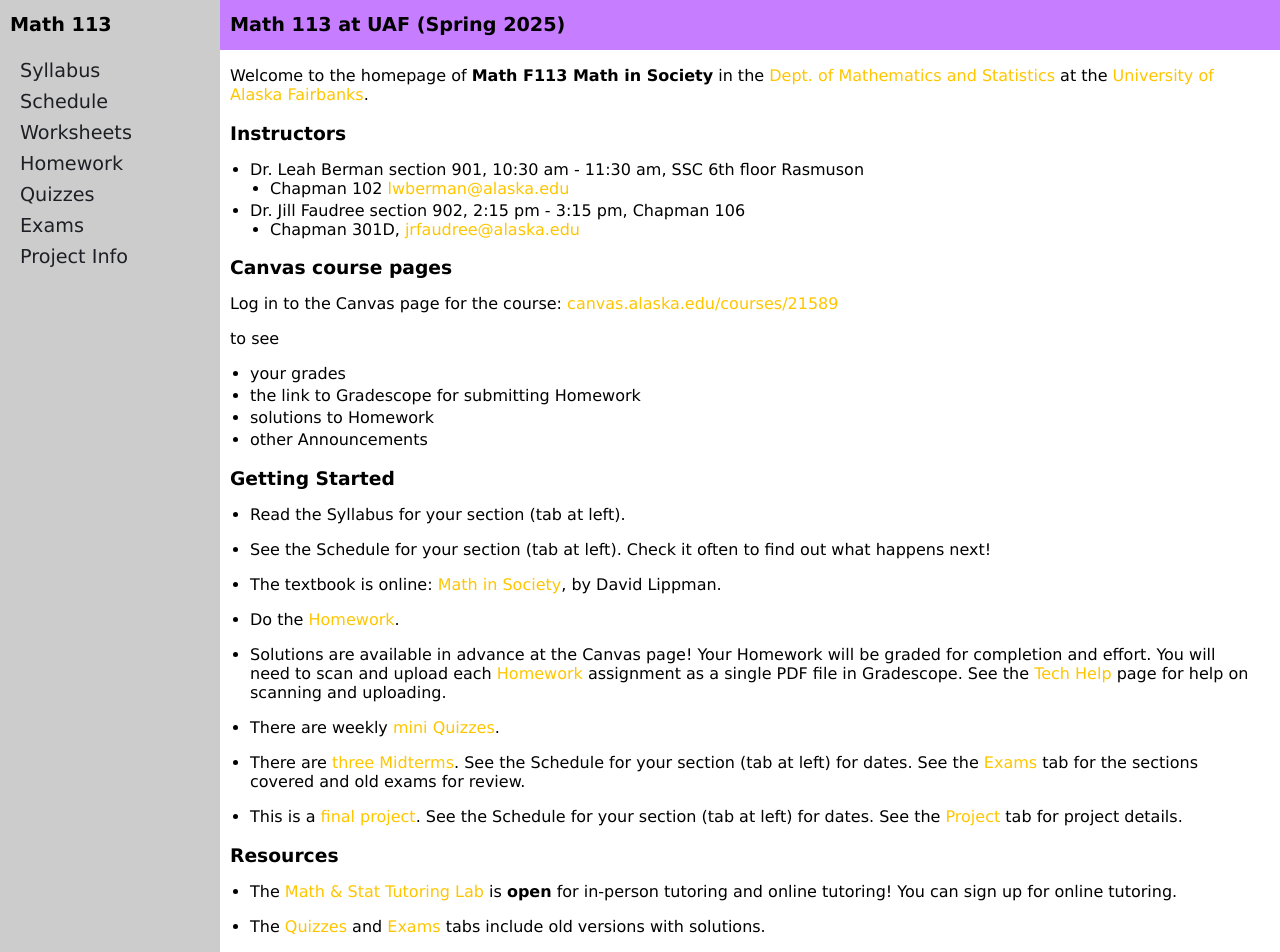
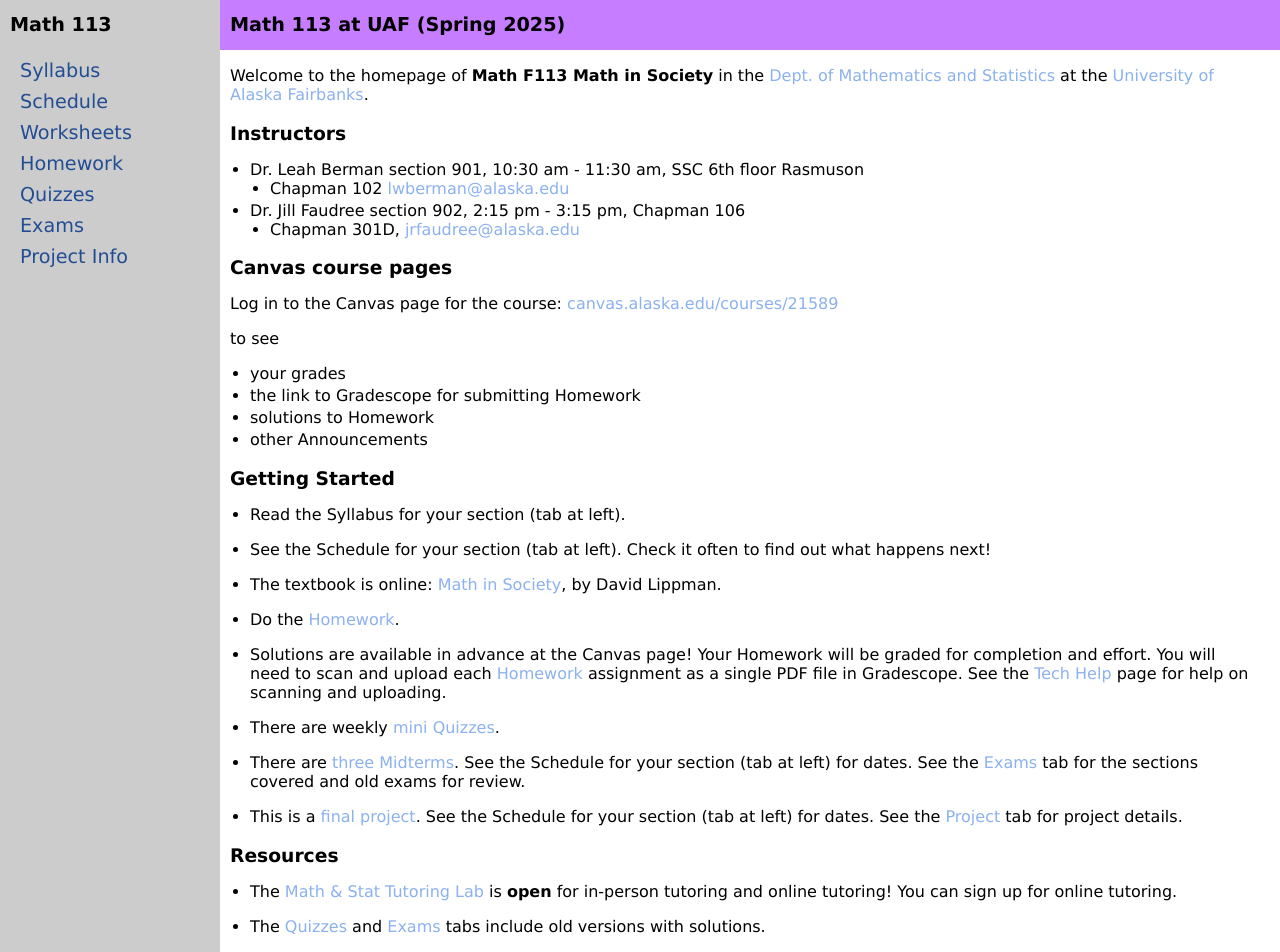
Before and after one commit to uaf-math/math113, a Jekyll site: the page built from index.md, in a window 1280 px wide and 1340 px high. Shown: the top 952 px of the window. Built offline with Jekyll 4.4.1, drawn with Linux system fonts in a browser that asks for light colours.

Commit message:
Update site.scss

```diff
--- a/css/site.scss
+++ b/css/site.scss
@@ -21,8 +21,8 @@ $med-space: 10px;
 // various colors from https://coolors.co/browser/latest/1
 $color-pageheader-background: #C77DFF;  //light lavender
 $color-button-background: #E0AAFF;   // lighter lavender
-$color-link-fresh: #FFC600;   // dark orange
-$color-link-visited: #1E1F24;   // black
+$color-link-fresh: #8bb1ef;      // pale-cornflower
+$color-link-visited: #224d93;           // deep-cornflower
 $color-background: #ccc;                // light-gray
 
 * {
```
